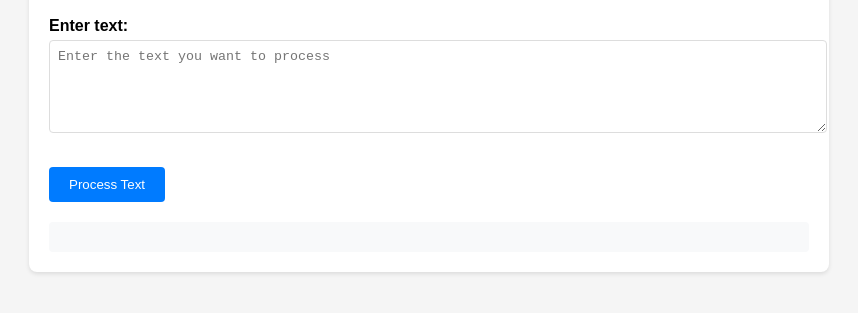
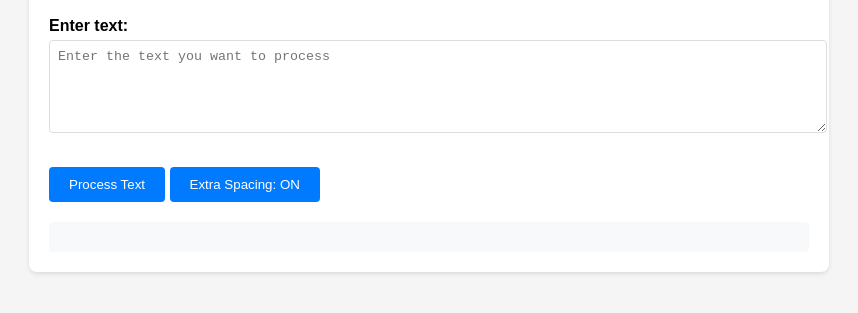
Before and after one commit to KaiStephens/gptZeroCheat, a plain HTML site: page web-cheat/index.html in a window 1280 px wide. Shown: the part 209-522 px from the top of the page, without its empty margins (211-1069 px from the left). Drawn offline with Linux system fonts and the light colour scheme.

Commit message:
Update index.html

```diff
--- a/web-cheat/index.html
+++ b/web-cheat/index.html
@@ -14,17 +14,17 @@
             <label for="apiKey">OpenAI API Key:</label>
             <input type="text" id="apiKey" placeholder="Enter your OpenAI API key">
         </div>
-
         <div class="input-group">
             <label for="inputText">Enter text:</label>
             <textarea id="inputText" rows="5" placeholder="Enter the text you want to process"></textarea>
         </div>
-
-        <button onclick="processText()">Process Text</button>
+        <div class="button-group">
+            <button onclick="processText()">Process Text</button>
+            <button id="toggleSpacing" onclick="toggleExtraSpacing()">Extra Spacing: ON</button>
+        </div>
         <div id="loading" class="loading">Processing...</div>
         <div id="output"></div>
     </div>
-
     <script src="index.js"></script>
 </body>
 </html>
```
